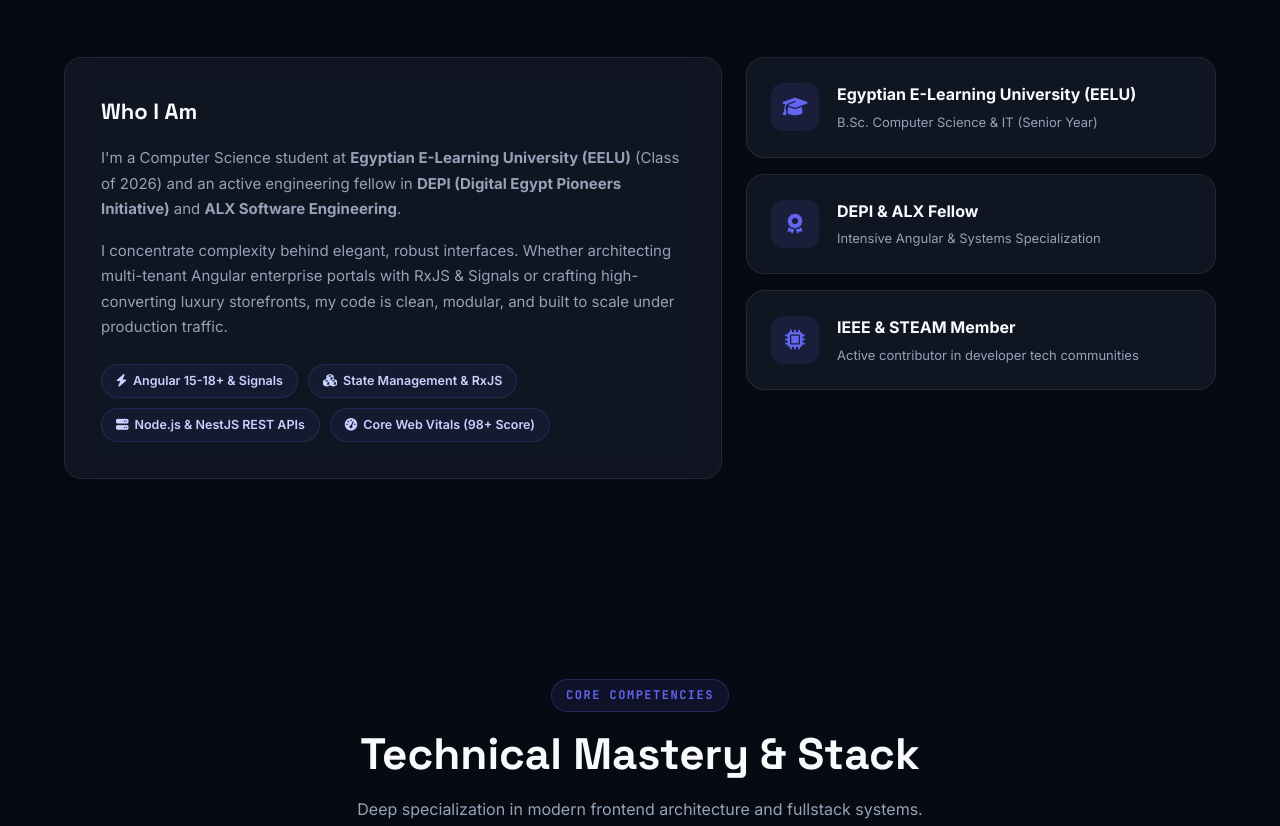
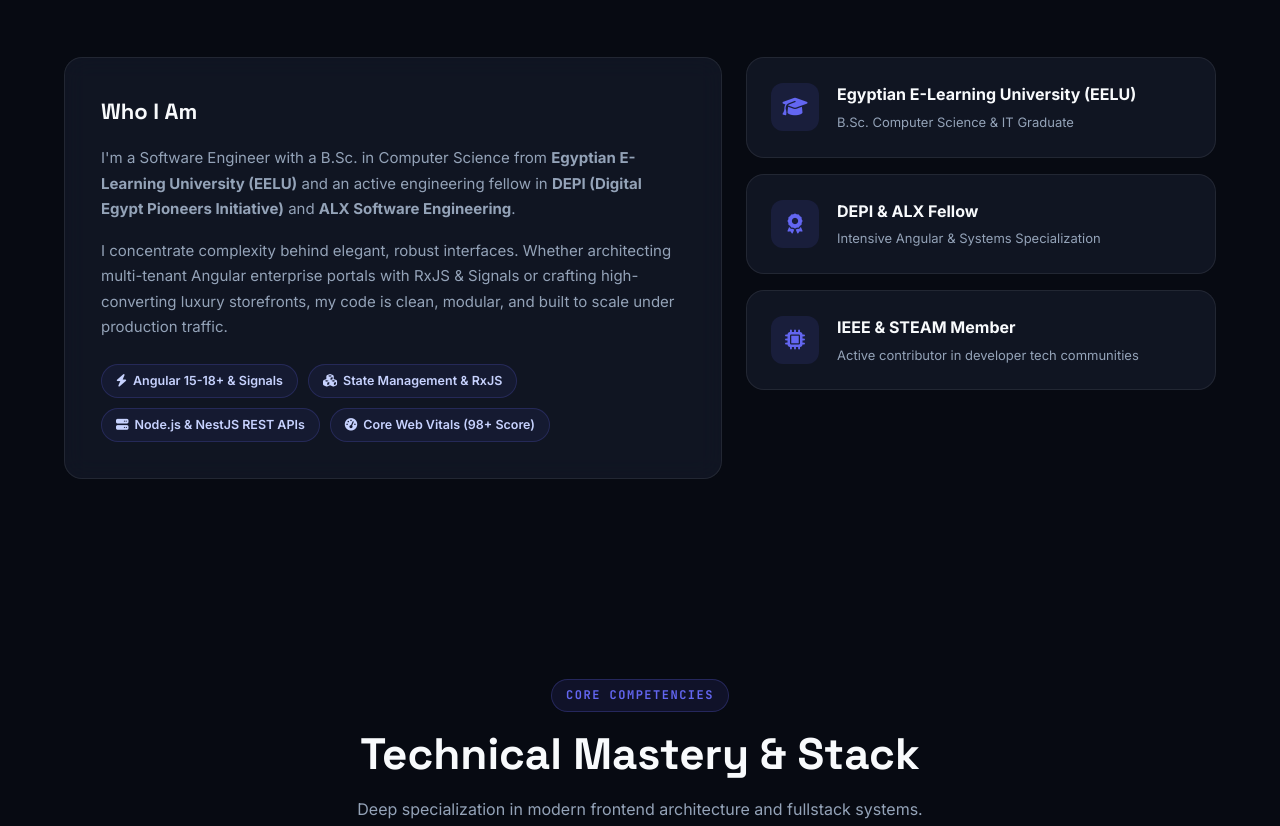
Before and after one commit to ZiadtahaM/ziad-taha-portfolio, a plain HTML site: page index.html in a window 1280 px wide. Shown: the part 1252-2078 px from the top of the page. Drawn offline with Linux system fonts and the light colour scheme.

Commit message:
fix(portfolio): update academic standing to graduated software engineer (B.Sc. CS & IT)

```diff
--- a/index.html
+++ b/index.html
@@ -122,7 +122,7 @@
                 <div class="about-card-main">
                     <h3>Who I Am</h3>
                     <p>
-                        I'm a Computer Science student at <strong>Egyptian E-Learning University (EELU)</strong> (Class of 2026) and an active engineering fellow in <strong>DEPI (Digital Egypt Pioneers Initiative)</strong> and <strong>ALX Software Engineering</strong>.
+                        I'm a Software Engineer with a B.Sc. in Computer Science from <strong>Egyptian E-Learning University (EELU)</strong> and an active engineering fellow in <strong>DEPI (Digital Egypt Pioneers Initiative)</strong> and <strong>ALX Software Engineering</strong>.
                     </p>
                     <p>
                         I concentrate complexity behind elegant, robust interfaces. Whether architecting multi-tenant Angular enterprise portals with RxJS & Signals or crafting high-converting luxury storefronts, my code is clean, modular, and built to scale under production traffic.
@@ -141,7 +141,7 @@
                         <div class="highlight-icon"><i class="fas fa-graduation-cap"></i></div>
                         <div class="highlight-info">
                             <h4>Egyptian E-Learning University (EELU)</h4>
-                            <p>B.Sc. Computer Science & IT (Senior Year)</p>
+                            <p>B.Sc. Computer Science &amp; IT Graduate</p>
                         </div>
                     </div>
 
@@ -504,7 +504,7 @@
                             <span class="timeline-period">2022 — 2026</span>
                         </div>
                         <p>
-                            Senior year Computer Science undergraduate. Focus on distributed systems, modern web architecture, operating systems, and computer vision capstone engineering.
+                            Graduated with a focus on distributed backend architecture, modern web frameworks, operating systems, and computer vision capstone engineering.
                         </p>
                         <div class="timeline-badges">
                             <span>Data Structures</span>
```
